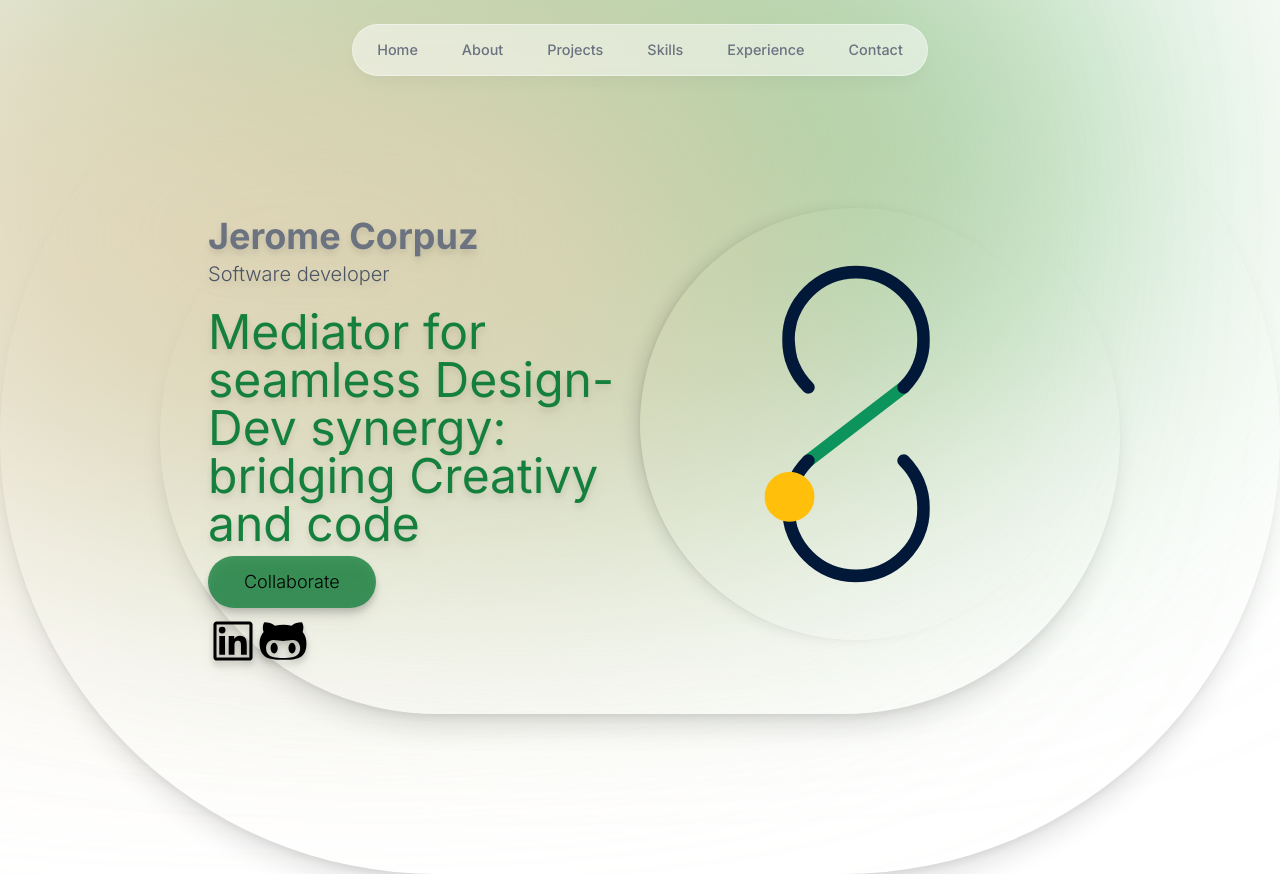
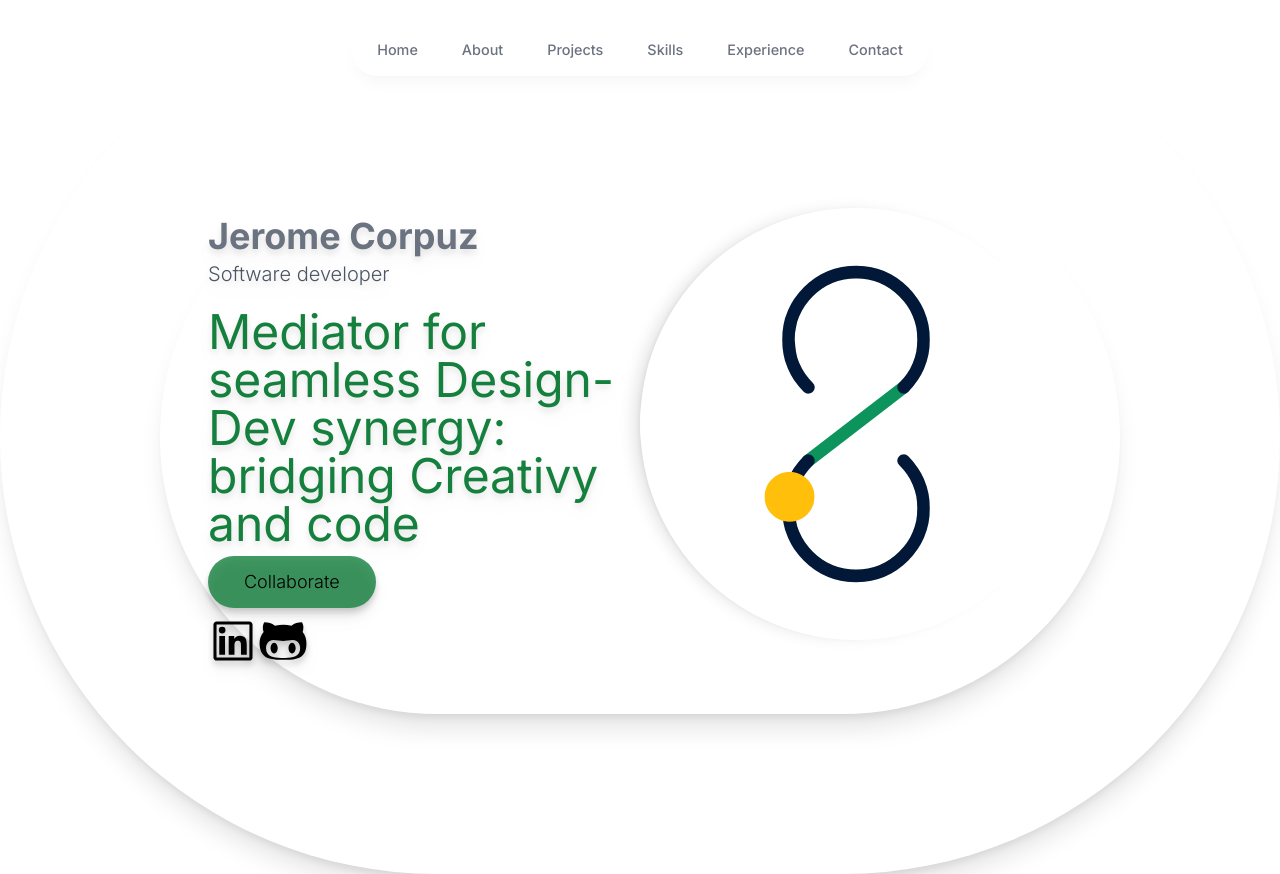
Before and after one commit to romylomy/jerome-corpuz-portfolio, a Next.js app: page / in a window 1280 px wide. Built offline with nearby package versions, Linux system fonts and the light colour scheme.

Commit message:
overriding ttailwind default colors for colors green and orange

```diff
--- a/app/layout.tsx
+++ b/app/layout.tsx
@@ -21,8 +21,8 @@
     <html lang="en">
       <body className={`${inter.className}`}>
         <Header/>
-        <div className="bg-[#74be7c] absolute top-[-6rem] -z-10 right-[11rem] h-[31.25rem] w-[31.25rem] rounded-full blur-[10rem] sm:w-[68.75rem] dark:bg-[#946263]"></div>
-        <div className="bg-[#ecd5ba] absolute top-[-1rem] -z-10 left-[-35rem] h-[31.25rem] w-[50rem] rounded-full blur-[10rem] sm:w-[68.75rem] md:left-[-33rem] lg:left-[-28rem] xl:left-[-15rem] 2xl:left-[-5rem] dark:bg-[#676394]"></div>
+        <div className="bg-body-green absolute top-[-6rem] -z-10 right-[11rem] h-[31.25rem] w-[31.25rem] rounded-full blur-[10rem] sm:w-[68.75rem] dark:bg-[#946263]"></div>
+        <div className="bg-body-orange absolute top-[-1rem] -z-10 left-[-35rem] h-[31.25rem] w-[50rem] rounded-full blur-[10rem] sm:w-[68.75rem] md:left-[-33rem] lg:left-[-28rem] xl:left-[-15rem] 2xl:left-[-5rem] dark:bg-[#676394]"></div>
 
         {children}</body>
     </html>
```
